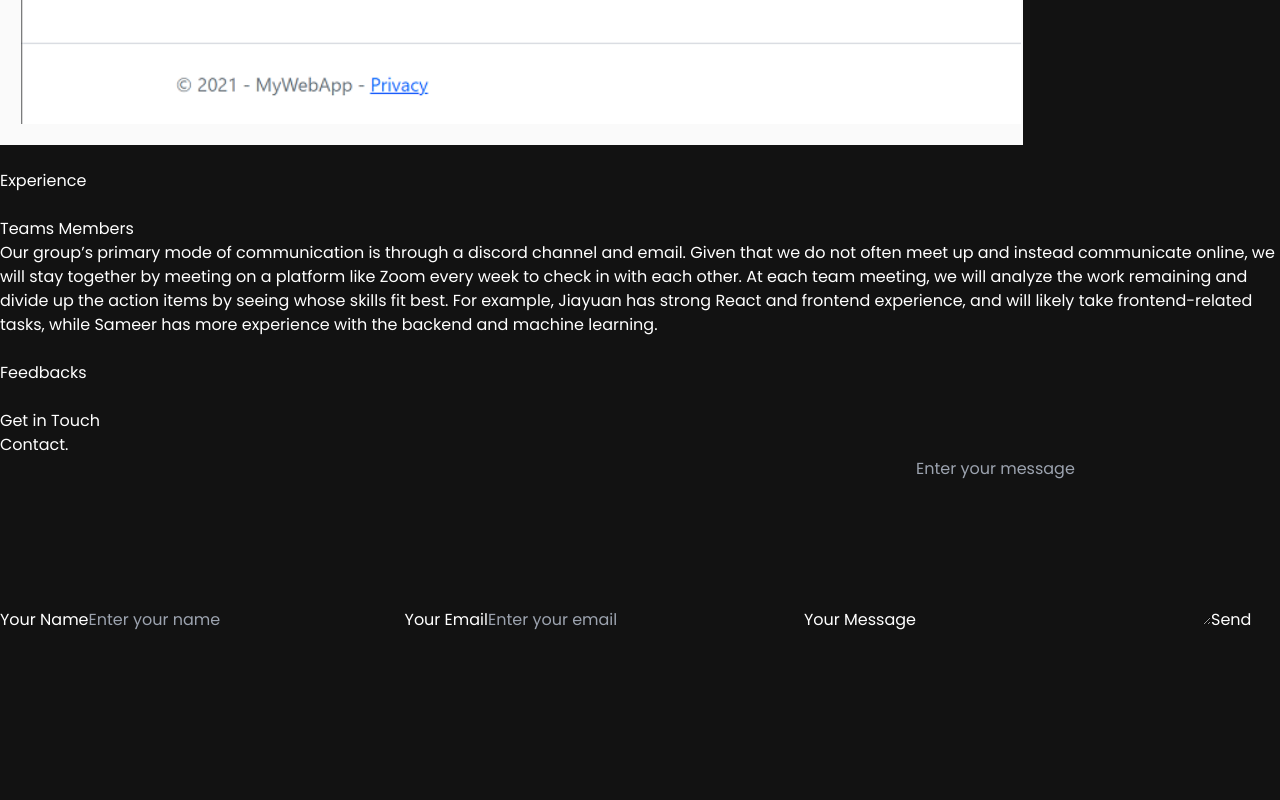
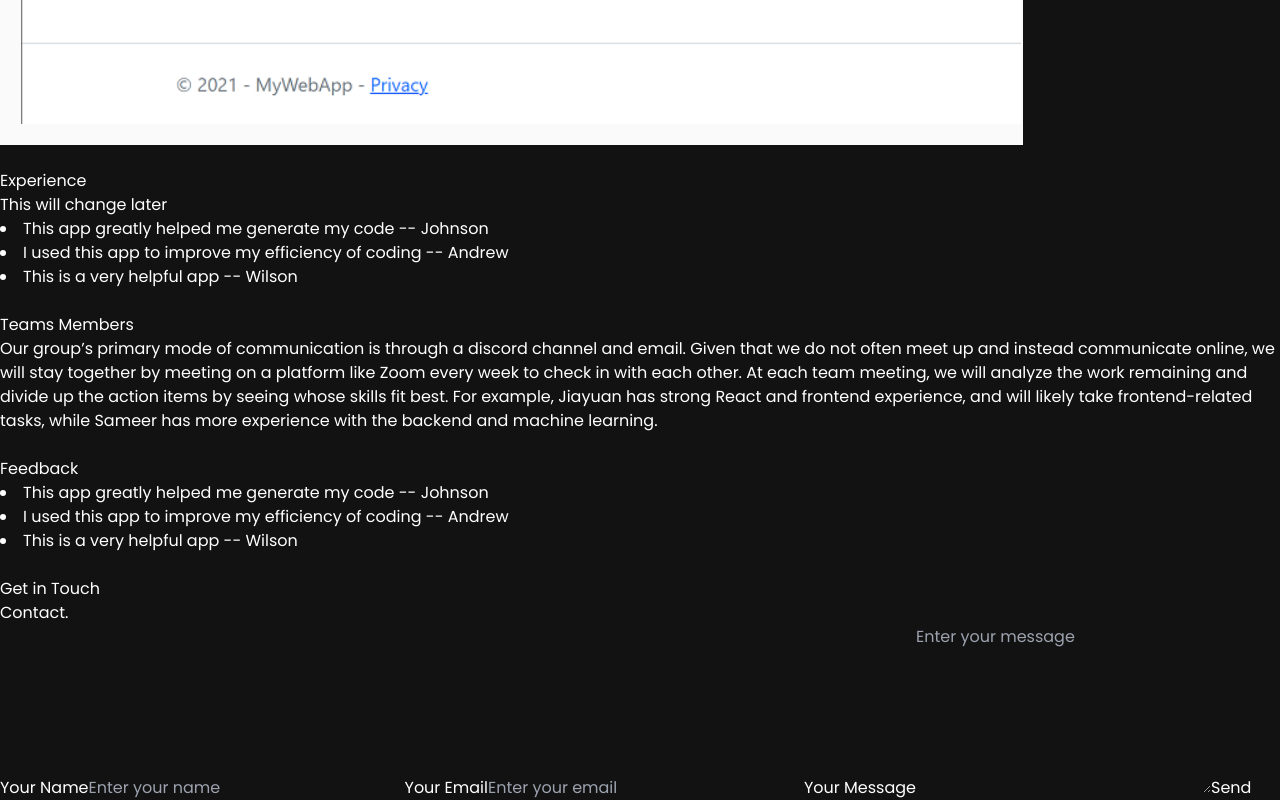
Before and after one commit to CS222-UIUC/course-project-team-89-chat-model, a React (Vite) app in the folder frontend/: page / in a window 1280 px wide. Shown: the part 2134-2934 px from the top of the page. Before the commit the page ends 2766 px from the top, so only its background shows below. Built offline with nearby package versions, Linux system fonts and the light colour scheme.

Commit message:
first for feedbacks and experience

```diff
--- a/frontend/src/components/Experience.jsx
+++ b/frontend/src/components/Experience.jsx
@@ -1,10 +1,18 @@
 import React from 'react'
 import { SectionWrapper } from '../loc'
-
+import { styles } from '../styles'
 
 const Experience = () => {
   return (
-    <div>Experience</div>
+    <div>
+      <div className={styles.heroHeadText}>
+        Experience
+      </div>
+      This will change later
+      <li>This app greatly helped me generate my code -- Johnson</li>
+      <li>I used this app to improve my efficiency of coding -- Andrew</li>
+      <li>This is a very helpful app -- Wilson</li>
+    </div>
   )
 }
 
--- a/frontend/src/components/Feedbacks.jsx
+++ b/frontend/src/components/Feedbacks.jsx
@@ -1,8 +1,16 @@
 import React from 'react'
 import { SectionWrapper } from '../loc'
+import { styles } from '../styles'
 const Feedbacks = () => {
   return (
-    <div>Feedbacks</div>
+    <div>
+      <div className={styles.heroHeadText}>
+        Feedback
+      </div>
+      <li>This app greatly helped me generate my code -- Johnson</li>
+      <li>I used this app to improve my efficiency of coding -- Andrew</li>
+      <li>This is a very helpful app -- Wilson</li>
+    </div>
   )
 }
 
```
